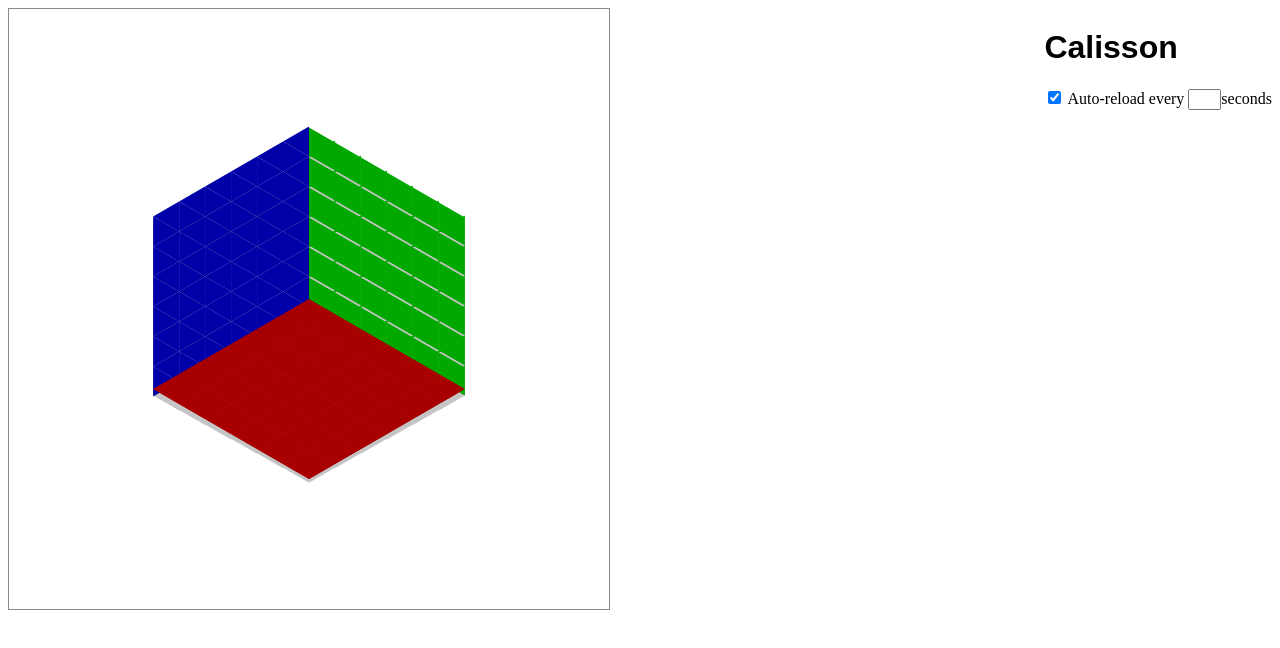
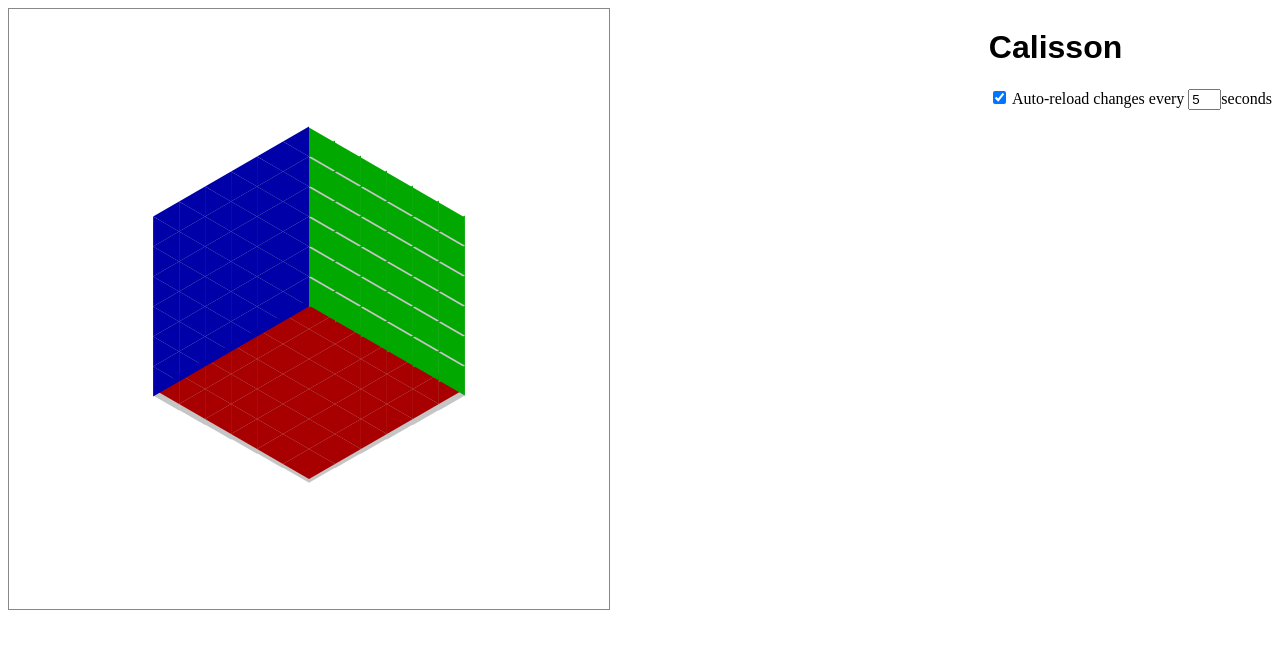
Before and after one commit to misterbeebee/calisson, a plain HTML site: page app/index.html in a window 1280 px wide. Drawn offline with Linux system fonts and the light colour scheme; no server answers.

Commit message:
At interval, Auto-reload based on app/ md5 change, instead of always.

```diff
--- a/app/index.html
+++ b/app/index.html
@@ -21,7 +21,9 @@
 <div id="header">
   <h1 class="main-header">Calisson</h1>
   <input type="checkbox" id="reload" checked="true">
-  <label for="reload">Auto-reload every </label><input id="reload-every" type="text" size=1>seconds
+  <input type=hidden id="md5path" value="md5sum">
+  <label for="reload">Auto-reload changes every </label><input id="reload-every"
+  type="text" size=1 value=5>seconds
 </div>
 
 
--- a/app/js/calisson.js
+++ b/app/js/calisson.js
@@ -1,13 +1,37 @@
-var calisson = function() {
-  function maybeReload() {
-    if ($('input#reload').is(':checked')) {
+var app = {
+  md5Path: null,
+
+  reloadIfMd5SumChanged: function(data) {
+    var newMd5Sum = parseInt(data, 16);
+    if (app.md5Sum != newMd5Sum) {
+      console.log('md5sum changed: ' + app.md5Sum + ' -> ' + newMd5Sum);
       console.log('reload');
       location.reload();
+    }
+  },
+
+  md5Sum: null,
+
+  maybeReload: function() {
+    if ($('input#reload').is(':checked')) {
+      $.get(app.md5Path, app.reloadIfMd5SumChanged).
+        fail(function() { 'md5 check failed'; }).
+        always(function() { 'md5 check done'; });
     } else {
       console.log('no reload');
     }
-  }
+  },
 
+  setMd5Sum: function(newSum) {
+    app.md5Sum = newSum;
+  },
+
+  // Id of interval-checking for new content to reload.
+  execution: null,
+
+  call: function() {
+    app.md5Path = $('input#md5path').val(),
+    $.get(app.md5Path, function(data) { app.setMd5Sum(parseInt(data, 16)); });
     var red = "#a80000";
     var green = "#00a800";
     var blue = "#0000a8";
@@ -151,20 +175,18 @@ var calisson = function() {
       return new fabric.Group(triangles,  {top: gridConfig.top, left: gridConfig.left});
     }
 
-  function draw() {
-    var canvas = new fabric.StaticCanvas('main-canvas', {
-      selectionColor: '#888',
-      selectionLineWidth: 2
-    });
-
     var gridConfig = {
       top: 300,
       left: 300,
       radius: 6
     };
 
-   canvas.add(grid(gridConfig));
+    var canvas = new fabric.Canvas('main-canvas', {
+      selectionColor: '#888',
+      selectionLineWidth: 2
+    });
 
+    function drawCorners() {
       // valid positions are those with (top+left)%2 == 1
       var generator = function() { return ca() };
       for (var row = 0; row < gridConfig.radius+1; row++) {
@@ -195,29 +217,20 @@ var calisson = function() {
           canvas.add(generator().set(config));
         }
       }
+    }
 
-    // valid positions are those with (top+left)%2 == 1
-    for (var row = 0; row < gridConfig.radius+1; row++) {
-      for (var col = -row/2+0.5; col < row/2; col++) {
-        canvas.add(ca().set(adjustOffset({top: row/2 - .5, left: col*2}, gridConfig)));
-      }
-    }
-    for (var row = 0; row < gridConfig.radius; row++) {
-      for (var col = -row/2+0.5; col < row/2; col++) {
-        canvas.add(ca().set(adjustOffset({top: gridConfig.radius-row/2 - .5, left: col*2}, gridConfig)));
-      }
-    }
+    function draw() {
+      canvas.add(grid(gridConfig));
+      drawCorners();
 
       console.log(canvas._objects);
       canvas.renderAll();
-    // console.log(JSON.stringify(canvas.item(0).item(0)).replace(/,/g, ',\n'));
-   // alert(JSON.stringify(canvas.item(0).item(0)).replace(/,/g, ',\n'));
     }
 
     function main() {
-    var timer = Math.max(10, $('input#reload-every').val());
-    console.log('Reloading in ' + timer + ' seconds.');
-    setTimeout(maybeReload, timer * 1000);
+      var timer = Math.max(5, $('input#reload-every').val());
+      console.log('Checking for updates every ' + timer + ' seconds.');
+      execution = setInterval(app.maybeReload, timer * 1000);
       try {
         console.log('Calisson!');
         draw();
@@ -227,7 +240,9 @@ var calisson = function() {
         throw e;
       }
     }
-  $(main);
+
+    main();
+  }
 };
 
-calisson();
+$(app.call);
```
Also changed, not shown: 1 other file. Lines whose indentation alone changed are shown as unchanged.
